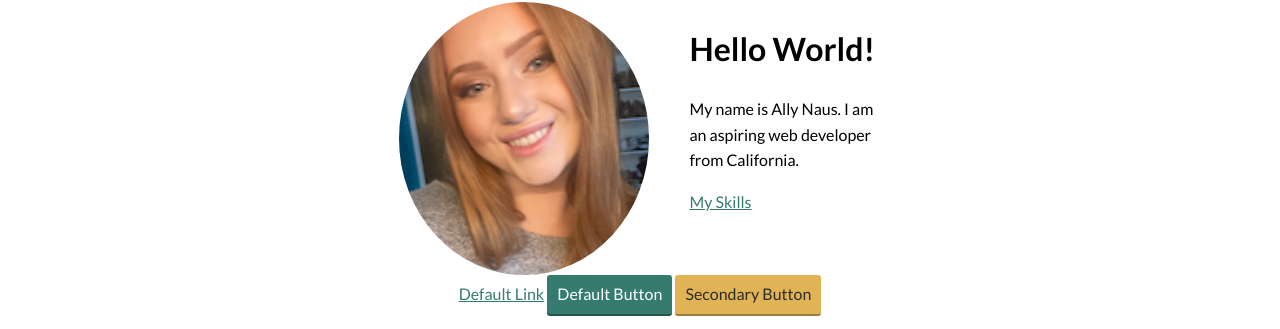
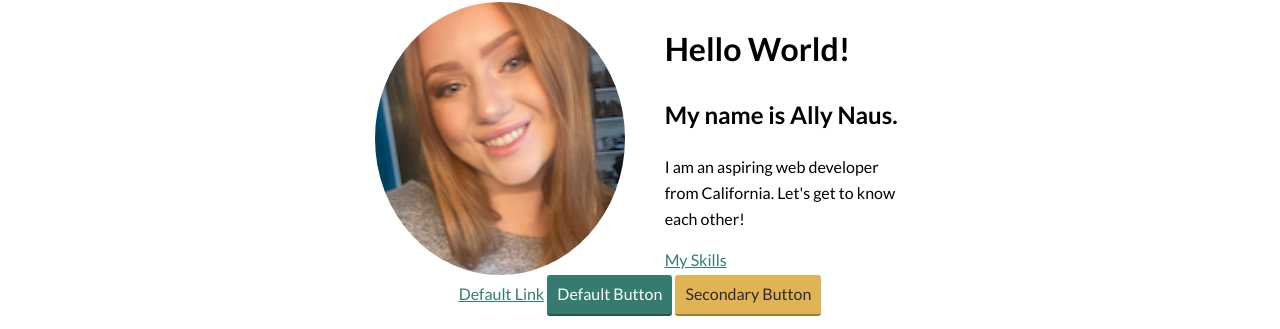
Before and after one commit to allynaus/portfolio-website, a plain HTML site: page index.html in a window 1280 px wide. Shown: the part 238-567 px from the top of the page. Drawn offline with nearby package versions, Linux system fonts and the light colour scheme.

Commit message:
Added more to my intoduction
Added a bit more detail to my introductory line

```diff
--- a/index.html
+++ b/index.html
@@ -35,7 +35,9 @@
         <div>
             <img src="img/ally-naus.png" class="profile__portrait" alt="Ally Naus Portrait">
             <h1>Hello World!</h1>
-            <p>My name is Ally Naus. I am an aspiring <span>web</span> developer from California.</p>
+            <h2>My name is Ally Naus.</h2>
+            <p>I am an aspiring <span>web</span> developer from California. Let's get to know each other!
+            </p>
             <a href="about.html#myskills">My Skills</a>
         </div>
             <div>
```
